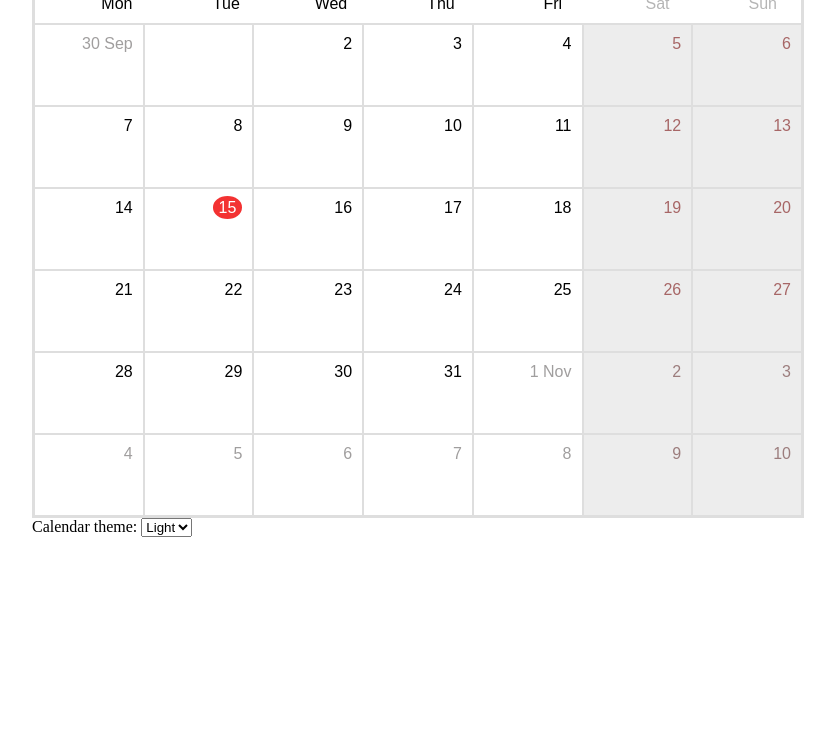
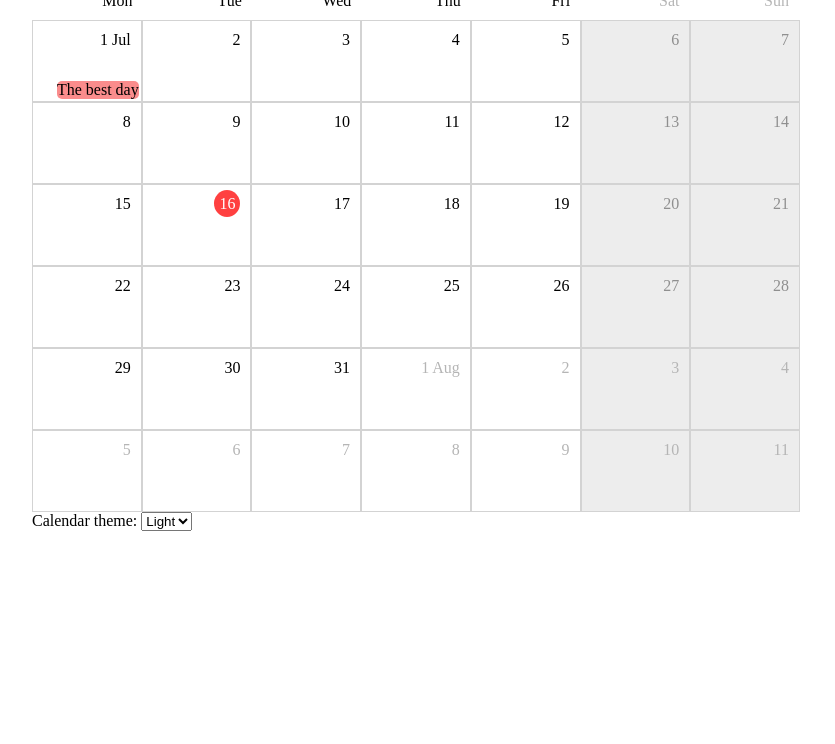
Before and after one commit to AnimaZer/Web-Labs, a plain HTML site: page Lab3/index.html in a window 1280 px wide. Shown: the part 56-800 px from the top of the page, without its empty margins (224-1059 px from the left). Drawn offline with Linux system fonts and the light colour scheme.

Commit message:
стилиииии!!!

```diff
--- a/Lab3/css/style.css
+++ b/Lab3/css/style.css
@@ -1,14 +1,16 @@
 body {
   margin: auto;
   width: 60%;
+
 }
-.calendar {
-  font-family: "Montserrat", sans-serif;
+.calendar-block {
+  font-family: 'Montserrat', sans-serif;
   background: #dedede;
   height: auto;
+  width: 100%;
   padding: 2px;
   display: grid;
-  width: 100%;
+
 }
 
 .calendar-head {
@@ -22,102 +24,108 @@ body {
   font-size: 24px;
   padding: 10px;
   padding-bottom: 0;
-  background: white;
 }
 
-.weekday {
-  width: calc(100% / 7 - 22px);
+.calendar-item {
+  float: left;
+  text-align: right;
+  padding: 10px;
+
+}
+
+
+.calendar-day-name {
+  width: calc(100% / 7 - 20px);
   position: relative;
 }
 
 .calendar-day {
   height: 60px;
   background: white;
-  margin: 1px;
   width: calc(100% / 7 - 22px);
   position: relative;
-}
+  border: 1px solid #d3d3d3;
+  border-collapse: collapse;
 
-.calendar-day,
-.weekday {
-  float: left;
-  text-align: right;
-  padding: 10px;
-}
-
-.calendar-day.weekday {
-  width: calc(100% / 7 - 22px);
-  margin: 1px;
-}
-
-.calendar-day.weekday,
-.holiday {
-  background: white;
-  color: #b5b5b5;
 }
 
 .calendar-day.holiday {
   background: #ededed;
-  color: #a76666;
+  color: #8f8f8f;
+}
+
+.calendar-day-name.holiday {
+  color: #b5b5b5;
 }
 
 .calendar-day.other-month {
-  color: #a09e9e;
+  color: #b5b5b5;
 }
 
-.calendar-day.holiday.other-month {
-  color: #9c7d7d;
-}
-/* DARKMODE ONN */
-.calendar-day.calendar-dark {
-  background: #444444;
+/* dark theme styles start */
+.calendar-day-name.calendar-dark {
+  background: #4f4f4f;
   color: #ededed;
 }
 
-.calendar.calendar-dark {
+.calendar-block.calendar-dark {
   background: black;
 }
 
 .calendar-head.calendar-dark {
-  background: #444444;
+  background: #4f4f4f;
 }
 
-.calendar-month.calendar-dark,
-.weekday.calendar-dark {
-  background: #444444;
+.calendar-month.calendar-dark {
+  background: #4f4f4f;
   color: #ededed;
 }
 
-.calendar-weekday-names.calendar-dark {
+.calendar-weekday-block.calendar-dark {
   background: black;
 }
 
 .calendar-day.calendar-dark {
-  background: #444444;
+  background: #4f4f4f;
   color: #ededed;
 }
 
 .calendar-day.holiday.calendar-dark {
-  background: #555555;
+  background: #5e5e5e;
   color: #adadad;
 }
-.weekday.calendar-dark {
-  background: #444444;
-  color: #ededed;
-}
+
 .calendar-day.other-month.calendar-dark {
   color: #706f6f;
 }
 
-.weekday.holiday.calendar-dark {
-  background: #444444;
+.calendar-day-name.holiday.calendar-dark {
+  background: #4f4f4f;
   color: #ff4040;
 }
-/* DARKMODE OFF */
-.today span {
-  width: 100%;
-  background: #f33232;
-  padding: 3px 6px;
+/* dark theme styles end */
+
+.calendar-holiday {
+  font-size: 0.55em;
+  border-radius: 5px;
+  background: rgba(255, 135, 135, 0.6);
+  padding: 1px 3px;
+  position: absolute;
+  bottom: 3px;
+  right: 3px;
+}
+
+.calendar-day.today span {
+  background: #ff4040;
+  padding: 5px;
   border-radius: 100%;
   color: #fff;
 }
+
+#feast {
+  border-radius: 5px;
+  background: #fa8c8c;
+  position: absolute;
+  bottom: 2px;
+  right: 2px;
+}
--- a/Lab3/index.html
+++ b/Lab3/index.html
@@ -12,75 +12,78 @@
 <body>
   <span class="calendar">
     <header class="calendar-head">
-      <div class="calendar-month"><strong>October</strong> 2019</div>
+      <div class="calendar-month"><strong>July</strong> 2019</div>
       <div class="calendar-weekday-names">
-        <div class="calendar-day-name weekday item">
+        <div class="calendar-day-name weekday calendar-item">
           Mon
         </div>
-        <div class="calendar-day-name weekday item">
+        <div class="calendar-day-name weekday calendar-item">
           Tue
         </div>
-        <div class="calendar-day-name weekday item">
+        <div class="calendar-day-name weekday calendar-item">
           Wed
         </div>
-        <div class="calendar-day-name weekday item">
+        <div class="calendar-day-name weekday calendar-item">
           Thu
         </div>
-        <div class="calendar-day-name weekday item">
+        <div class="calendar-day-name weekday calendar-item">
           Fri
         </div>
-        <div class="calendar-day-name weekday holiday item">
+        <div class="calendar-day-name weekday holiday calendar-item">
           Sat
         </div>
-        <div class="calendar-day-name weekday holiday item">
+        <div class="calendar-day-name weekday holiday calendar-item">
           Sun
         </div>
       </div>
     </header>
 
     <main>
-      <div class="calendar-day other-month item"><span>30 Sep</span></div>
-      <div class="calendar-day item"><span onclick="typicalDay()"1 Oct</span></div>
-      <div class="calendar-day item"><span>2</span></div>
-      <div class="calendar-day item"><span>3</span></div>
-      <div class="calendar-day item"><span>4</span></div>
-      <div class="calendar-day item holiday"><span>5</span></div>
-      <div class="calendar-day item holiday"><span>6</span></div>
-      <div class="calendar-day item"><span>7</span></div>
-      <div class="calendar-day item"><span>8</span></div>
-      <div class="calendar-day item"><span>9</span></div>
-      <div class="calendar-day item"><span>10</span></div>
-      <div class="calendar-day item"><span>11</span></div>
-      <div class="calendar-day item holiday"><span>12</span></div>
-      <div class="calendar-day item holiday"><span>13</span></div>
-      <div class="calendar-day item"><span>14</span></div>
-      <div class="calendar-day item"><span>15</span></div>
-      <div class="calendar-day item"><span>16</span></div>
-      <div class="calendar-day item"><span>17</span></div>
-      <div class="calendar-day item"><span>18</span></div>
-      <div class="calendar-day item holiday"><span>19</span></div>
-      <div class="calendar-day item holiday"><span>20</span></div>
-      <div class="calendar-day item"><span>21</span></div>
-      <div class="calendar-day item"><span>22</span></div>
-      <div class="calendar-day item"><span>23</span></div>
-      <div class="calendar-day item"><span>24</span></div>
-      <div class="calendar-day item"><span>25</span></div>
-      <div class="calendar-day item holiday"><span>26</span></div>
-      <div class="calendar-day item holiday"><span>27</span></div>
-      <div class="calendar-day item"><span>28</span></div>
-      <div class="calendar-day item"><span>29</span></div>
-      <div class="calendar-day item"><span>30</span></div>
-      <div class="calendar-day item"><span>31</span></div>
-      <div class="calendar-day item other-month"><span>1 Nov</span></div>
-      <div class="calendar-day item other-month holiday"><span>2</span></div>
-      <div class="calendar-day item other-month holiday"><span>3</span></div>
-      <div class="calendar-day item other-month"><span>4</span></div>
-      <div class="calendar-day item other-month"><span>5</span></div>
-      <div class="calendar-day item other-month"><span>6</span></div>
-      <div class="calendar-day item other-month"><span>7</span></div>
-      <div class="calendar-day item other-month"><span>8</span></div>
-      <div class="calendar-day item other-month holiday"><span>9</span></div>
-      <div class="calendar-day item other-month holiday"><span>10</span></div>
+      <div class="calendar-day calendar-item"><span>1 Jul</span>
+        <div id="feast" title="The best day">
+          The best day
+      </div></div>
+      <div class="calendar-day calendar-item"><span>2</span></div>
+      <div class="calendar-day calendar-item"><span>3</span></div>
+      <div class="calendar-day calendar-item"><span>4</span></div>
+      <div class="calendar-day calendar-item"><span>5</span></div>
+      <div class="calendar-day calendar-item holiday"><span>6</span></div>
+      <div class="calendar-day calendar-item holiday"><span>7</span></div>
+      <div class="calendar-day calendar-item"><span>8</span></div>
+      <div class="calendar-day calendar-item"><span>9</span></div>
+      <div class="calendar-day calendar-item"><span>10</span></div>
+      <div class="calendar-day calendar-item"><span>11</span></div>
+      <div class="calendar-day calendar-item"><span>12</span></div>
+      <div class="calendar-day calendar-item holiday"><span>13</span></div>
+      <div class="calendar-day calendar-item holiday"><span>14</span></div>
+      <div class="calendar-day calendar-item"><span>15</span></div>
+      <div class="calendar-day calendar-item"><span>16</span></div>
+      <div class="calendar-day calendar-item"><span>17</span></div>
+      <div class="calendar-day calendar-item"><span>18</span></div>
+      <div class="calendar-day calendar-item"><span>19</span></div>
+      <div class="calendar-day calendar-item holiday"><span>20</span></div>
+      <div class="calendar-day calendar-item holiday"><span>21</span></div>
+      <div class="calendar-day calendar-item"><span>22</span></div>
+      <div class="calendar-day calendar-item"><span>23</span></div>
+      <div class="calendar-day calendar-item"><span>24</span></div>
+      <div class="calendar-day calendar-item"><span>25</span></div>
+      <div class="calendar-day calendar-item"><span>26</span></div>
+      <div class="calendar-day calendar-item holiday"><span>27</span></div>
+      <div class="calendar-day calendar-item holiday"><span>28</span></div>
+      <div class="calendar-day calendar-item"><span>29</span></div>
+      <div class="calendar-day calendar-item"><span>30</span></div>
+      <div class="calendar-day calendar-item"><span>31</span></div>
+      <div class="calendar-day calendar-item other-month"><span>1 Aug</span></div>
+      <div class="calendar-day calendar-item other-month"><span>2</span></div>
+      <div class="calendar-day calendar-item other-month holiday"><span>3</span></div>
+      <div class="calendar-day calendar-item other-month holiday"><span>4</span></div>
+      <div class="calendar-day calendar-item other-month"><span>5</span></div>
+      <div class="calendar-day calendar-item other-month"><span>6</span></div>
+      <div class="calendar-day calendar-item other-month"><span>7</span></div>
+      <div class="calendar-day calendar-item other-month"><span>8</span></div>
+      <div class="calendar-day calendar-item other-month"><span>9</span></div>
+      <div class="calendar-day calendar-item other-month holiday"><span>10</span></div>
+      <div class="calendar-day calendar-item other-month holiday"><span>11</span></div>
     </main>
   </span>
   <footer>
--- a/Lab3/js/script.js
+++ b/Lab3/js/script.js
@@ -1,50 +1,35 @@
 window.onload = function () {
   var date = new Date();
   var dateDay = date.getDate();
-  var days = document.querySelectorAll(".calendar-day");
+  var days = document.querySelectorAll('.calendar-day');
   for (var i = 1; i <= days.length; i++) {
-    if (dateDay == i) days[i].classList.add("today");
+    if (dateDay == i) days[i].classList.add('today');
   }
 };
 
-function typicalDay() {
-  alert("This Is just a typical day");
-}
 
 function themeSelector() {
-  var calendarTheme = document.getElementById("themeSelector");
-  var calendarElements = document.getElementsByClassName("item");
-  if (calendarTheme.value == "Dark") {
+  var calendarTheme = document.getElementById('themeSelector');
+  var calendarElements = document.getElementsByClassName('calendar-item');
+  if (calendarTheme.value == 'Dark') {
     for (var i = 0; i < calendarElements.length; i++) {
-      calendarElements[i].classList.add("calendar-dark");
-      document
-        .getElementsByClassName("calendar")[0]
-        .classList.add("calendar-dark");
-      document
-        .getElementsByClassName("calendar-day")[0]
-        .classList.add("calendar-dark");
-      document
-        .getElementsByClassName("calendar-head")[0]
-        .classList.add("calendar-dark");
-      document
-        .getElementsByClassName("calendar-month")[0]
-        .classList.add("calendar-dark");
+      calendarElements[i].classList.add('calendar-dark');
+      document.getElementsByClassName('calendar')[0]
+        .classList.add('calendar-dark');
+      document.getElementsByClassName('calendar-day')[0]
+        .classList.add('calendar-dark');
+      document.getElementsByClassName('calendar-month')[0]
+        .classList.add('calendar-dark');
     }
   } else {
     for (var i = 0; i < calendarElements.length; i++) {
-      calendarElements[i].classList.remove("calendar-dark");
-      document
-        .getElementsByClassName("calendar")[0]
-        .classList.remove("calendar-dark");
-      document
-        .getElementsByClassName("calendar-day")[0]
-        .classList.remove("calendar-dark");
-      document
-        .getElementsByClassName("calendar-head")[0]
-        .classList.remove("calendar-dark");
-      document
-        .getElementsByClassName("calendar-month")[0]
-        .classList.remove("calendar-dark");
+      calendarElements[i].classList.remove('calendar-dark');
+      document.getElementsByClassName('calendar')[0]
+        .classList.remove('calendar-dark');
+      document.getElementsByClassName('calendar-day')[0]
+        .classList.remove('calendar-dark');
+      document.getElementsByClassName('calendar-month')[0]
+        .classList.remove('calendar-dark');
     }
   }
 }
```
